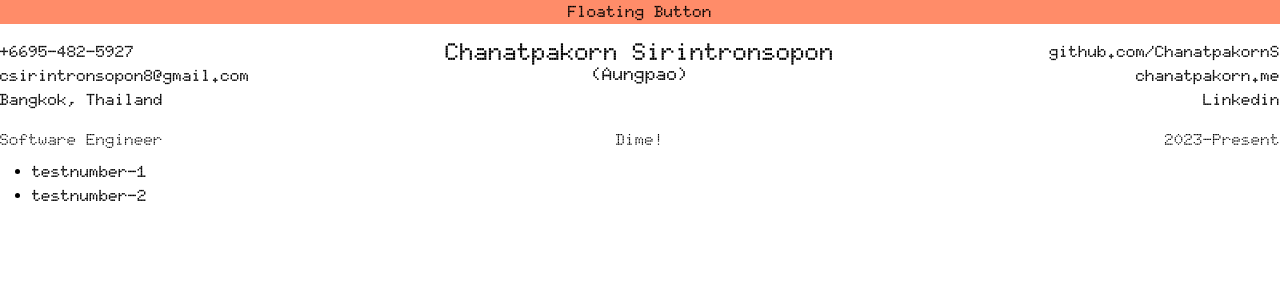
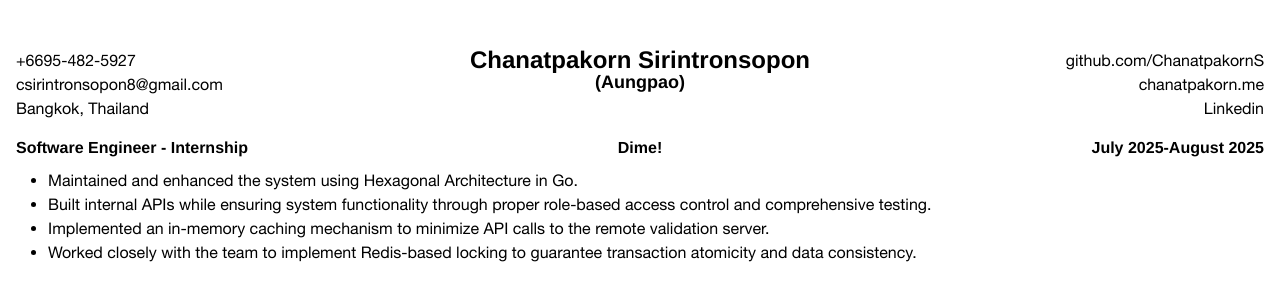
Before and after one commit to ChanatpakornS/portfolio, an Astro site: page /resume in a window 1280 px wide. Built offline with nearby package versions, Linux system fonts and the light colour scheme; Astro itself is replaced by a stand-in of ours.

Commit message:
feat: basic info

```diff
--- a/src/components/contents/Resume/Floating.tsx
+++ /dev/null
@@ -1,9 +0,0 @@
-import { Button } from "@/components/ui/Button";
-
-export const Floating = () => {
-  return (
-    <Button className="absolute top-0 left-0 rounded-full">
-      Floating Button
-    </Button>
-  );
-};
--- a/src/components/contents/Resume/data/resume.ts
+++ b/src/components/contents/Resume/data/resume.ts
@@ -11,11 +11,16 @@ const introData = {
 
 const workData = [
   {
-    position: "Software Engineer",
+    position: "Software Engineer - Internship",
     company: "Dime!",
-    url: "test",
-    years: ["2023", "Present"],
-    details: ["testnumber-1", "testnumber-2"],
+    url: "https://dime.co.th",
+    years: ["July 2025", "August 2025"],
+    details: [
+      "Maintained and enhanced the system using Hexagonal Architecture in Go.",
+      "Built internal APIs while ensuring system functionality through proper role-based access control and comprehensive testing.",
+      "Implemented an in-memory caching mechanism to minimize API calls to the remote validation server.",
+      "Worked closely with the team to implement Redis-based locking to guarantee transaction atomicity and data consistency.",
+    ],
   },
 ];
 
--- a/src/layouts/ResumeLayout.astro
+++ b/src/layouts/ResumeLayout.astro
@@ -20,11 +20,18 @@ import { ClientRouter } from "astro:transitions";
         <title>CSAP</title>
     </head>
     <body
-        class="text-foreground font-sans min-h-screen flex flex-col overflow-x-hidden"
+        class="text-foreground min-h-screen flex flex-col overflow-x-hidden"
     >
         <ClientRouter />
-        <main class="flex w-full h-full flex-col min-h-screen relative">
+        <main class="flex w-full h-full flex-col min-h-screen relative px-4 py-8">
             <slot />
         </main>
     </body>
 </html>
+
+<style is:global>
+    body {
+        font-family: "Helvetica Neue", Helvetica, Arial, sans-serif;
+        font-weight: normal;
+    }
+</style>
--- a/src/pages/resume/index.astro
+++ b/src/pages/resume/index.astro
@@ -3,14 +3,14 @@ import ResumeLayout from "@layouts/ResumeLayout.astro";
 import { resume } from '@components/contents/Resume/data/resume';
 import { Intro } from '@components/contents/Resume/Intro';
 import { Work } from '@components/contents/Resume/Work';
-import { Floating } from "@/components/contents/Resume/Floating";
 ---
 <ResumeLayout>
-   <Floating />
+   <div class=" size-full">
       <Intro {...resume.intro} client:load/>
       {
          resume.works.map((work) => (
             <Work {...work} client:load/>
          ))
       }
+   </div>
 </ResumeLayout>
--- a/src/styles/global.css
+++ b/src/styles/global.css
@@ -9,6 +9,14 @@
   src: url("/fonts/Doto-VariableFont_ROND,wght.woff2")
     format("woff2-variations");
   font-weight: 100 900;
+  font-style: normal;
+  font-display: swap;
+}
+
+/* Helvetica Neue */
+@font-face {
+  font-family: "Helvetica Neue";
+  src: url("/fonts/helveticaneue.woff2") format("woff2");
   font-style: normal;
   font-display: swap;
 }
```
Lines whose indentation alone changed are shown as unchanged.
